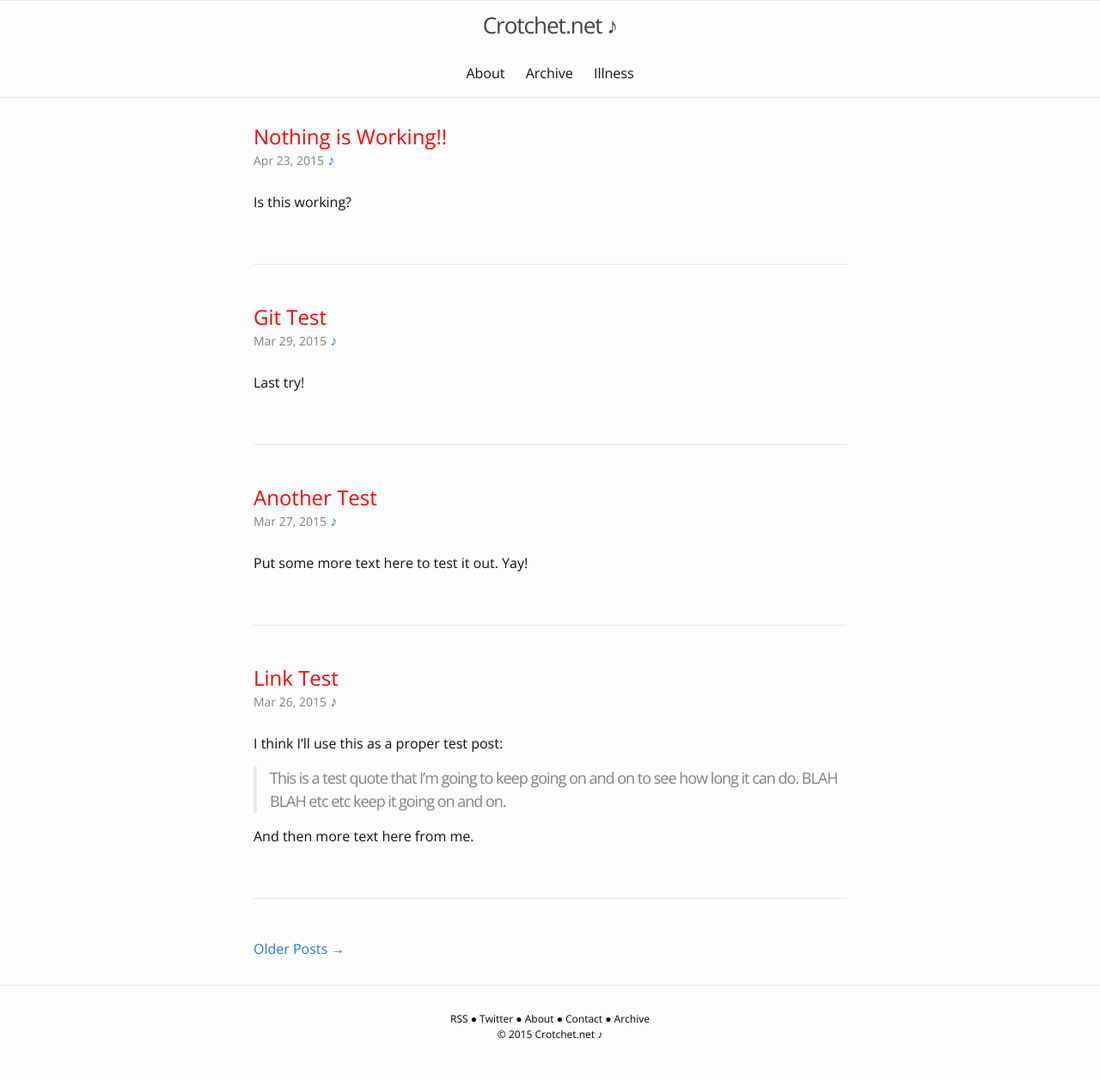
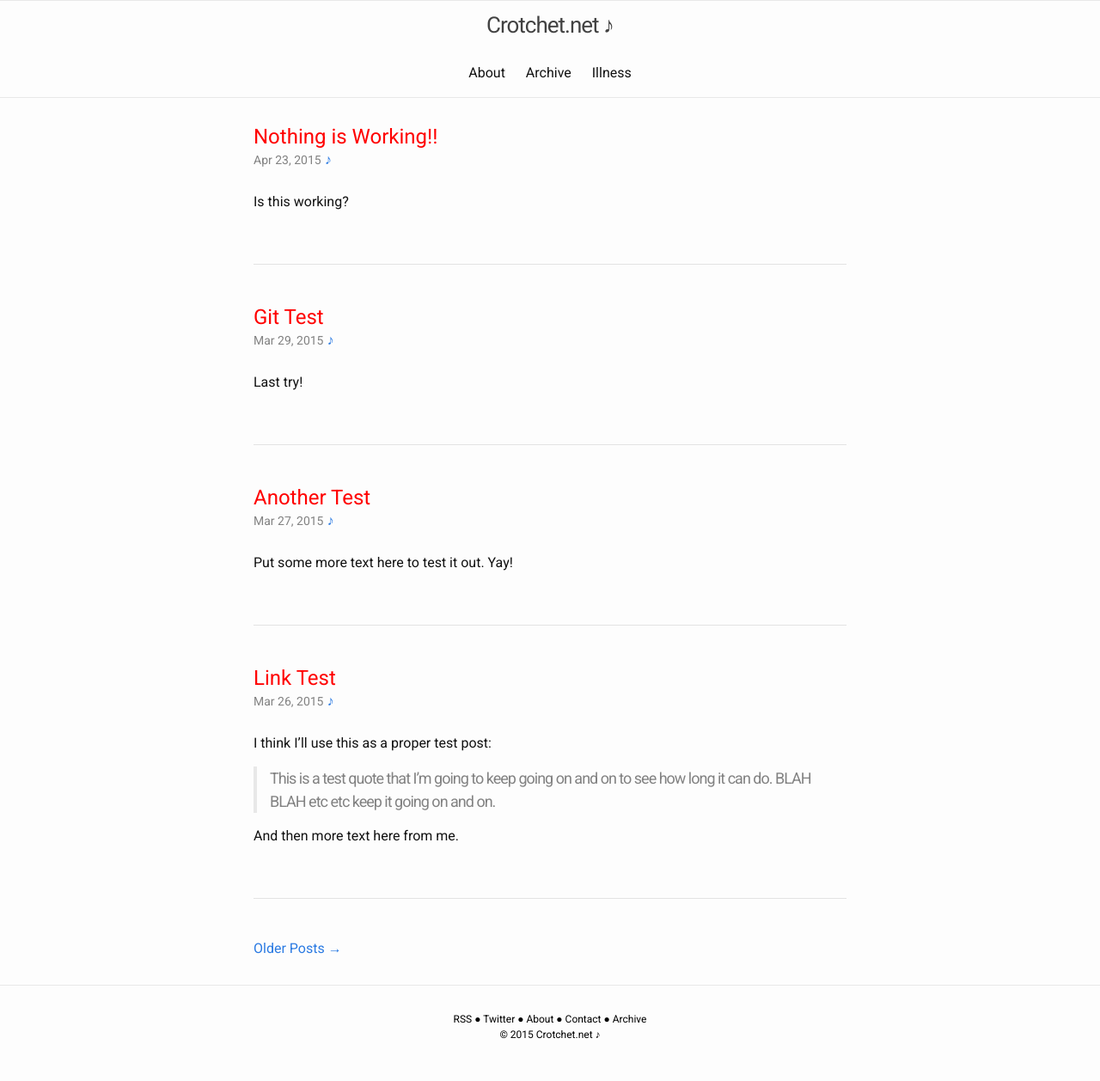
Before and after one commit to andyml123/andyml123.github.io, a Jekyll site: the page built from index.html, in a window 1280 px wide. Shown: the whole page at 86% size. Built offline with Jekyll 4.4.1, drawn with Linux system fonts in a browser that asks for light colours; the list of posts is cut into pages by our own code.

Commit message:
inital commit

```diff
--- a/_includes/head.html
+++ b/_includes/head.html
@@ -31,4 +31,5 @@
   <link rel="canonical" href="{{ page.url | replace:'index.html','' | prepend: site.baseurl | prepend: site.url }}">
   <link rel="alternate" type="application/rss+xml" title="{{ site.title }}" href="{{ "/feed.xml" | prepend: site.baseurl | prepend: site.url }}" />
   <link rel="stylesheet" type="text/css" href="http://fonts.googleapis.com/css?family=Open+Sans" media="screen">
+  <link rel="stylesheet" type="text/css" href="http://fonts.googleapis.com/css?family=Roboto:400,500,700" media="screen">
 </head>
--- a/css/main.scss
+++ b/css/main.scss
@@ -6,7 +6,7 @@
 
 
 // Our variables
-$base-font-family: "Open Sans", sans-serif;
+$base-font-family: "Roboto", sans-serif;
 $base-font-size:   16px;
 $small-font-size:  $base-font-size * 0.875;
 $base-line-height: 1.5;
```
